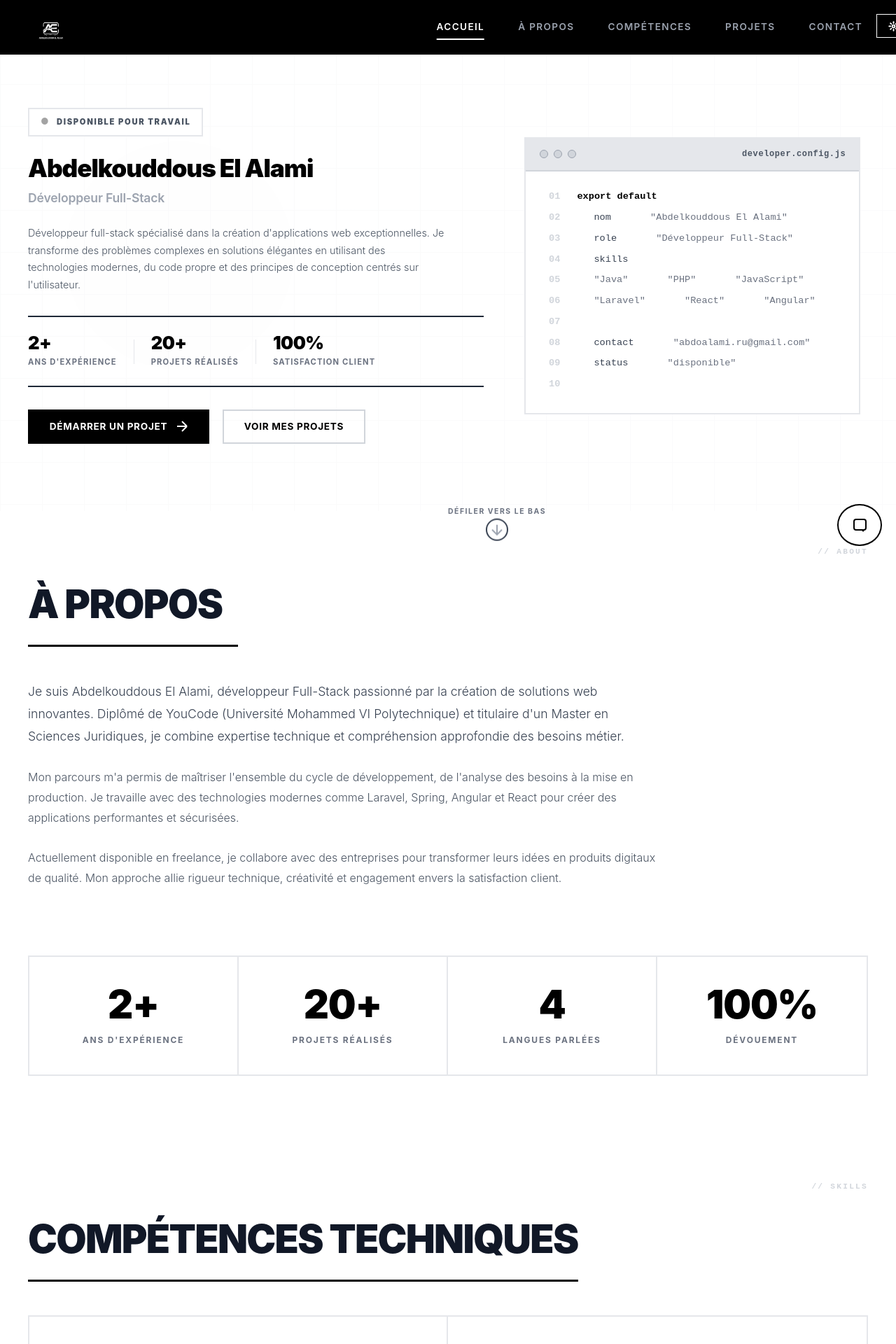
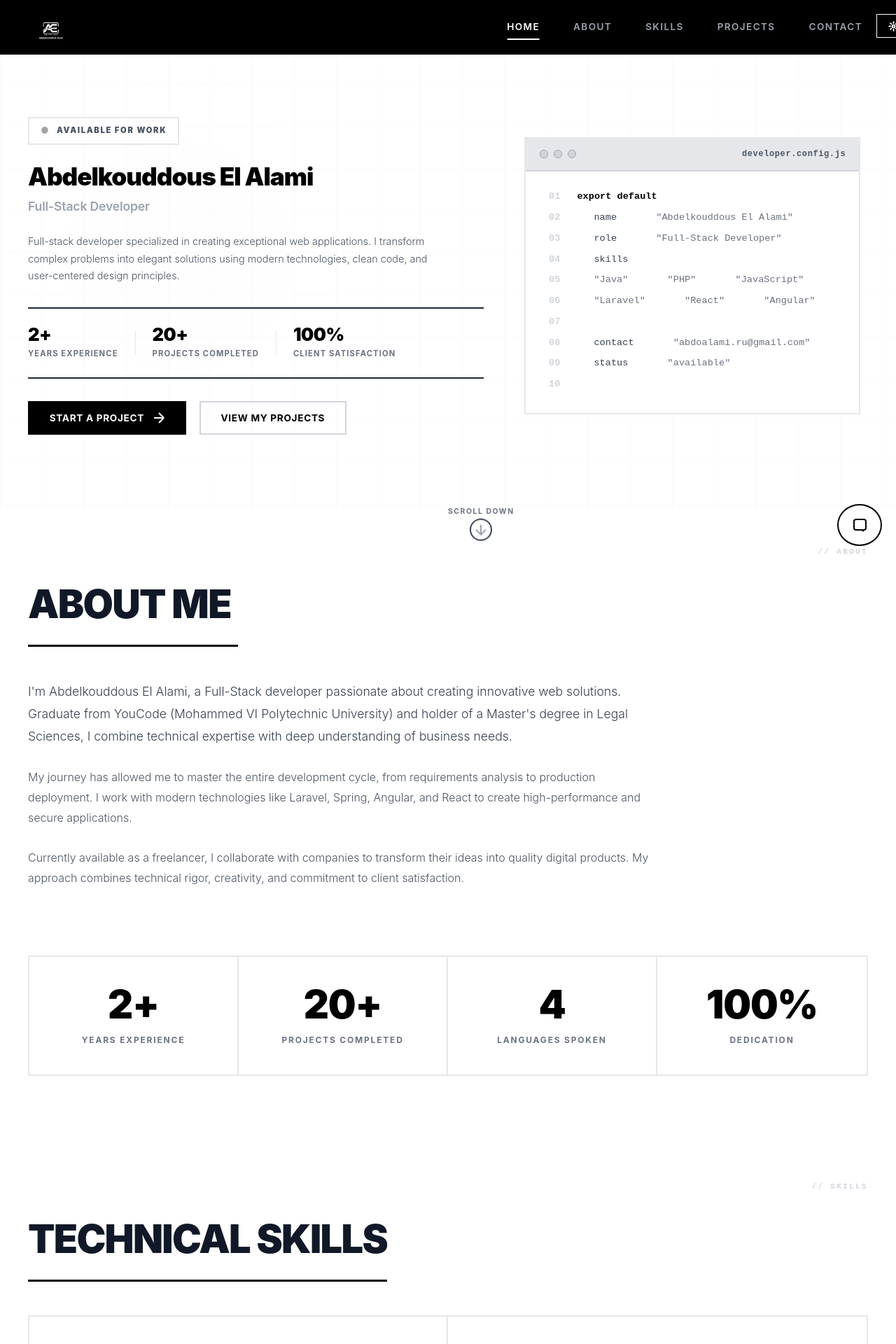
Before and after one commit to abdelkouddousalami/portfolioo, a React (Vite) app: page / in a window 1280 px wide. Shown: the top 1920 px of the page at 70% size. Built offline with nearby package versions, Linux system fonts and the light colour scheme.

Commit message:
english version

```diff
--- a/src/components/About.jsx
+++ b/src/components/About.jsx
@@ -3,42 +3,42 @@ import './About.css'
 function About() {
   return (
     <section id="about" className="about">
-      <h2>À Propos</h2>
+      <h2>About Me</h2>
       <div className="about-content">
         <div className="about-text">
           <p>
-            Je suis Abdelkouddous El Alami, développeur Full-Stack passionné par la création
-            de solutions web innovantes. Diplômé de YouCode (Université Mohammed VI Polytechnique)
-            et titulaire d'un Master en Sciences Juridiques, je combine expertise technique et
-            compréhension approfondie des besoins métier.
+            I'm Abdelkouddous El Alami, a Full-Stack developer passionate about creating
+            innovative web solutions. Graduate from YouCode (Mohammed VI Polytechnic University)
+            and holder of a Master's degree in Legal Sciences, I combine technical expertise with
+            deep understanding of business needs.
           </p>
           <p>
-            Mon parcours m'a permis de maîtriser l'ensemble du cycle de développement, de l'analyse
-            des besoins à la mise en production. Je travaille avec des technologies modernes comme
-            Laravel, Spring, Angular et React pour créer des applications performantes et sécurisées.
+            My journey has allowed me to master the entire development cycle, from requirements
+            analysis to production deployment. I work with modern technologies like Laravel,
+            Spring, Angular, and React to create high-performance and secure applications.
           </p>
           <p>
-            Actuellement disponible en freelance, je collabore avec des entreprises pour transformer
-            leurs idées en produits digitaux de qualité. Mon approche allie rigueur technique,
-            créativité et engagement envers la satisfaction client.
+            Currently available as a freelancer, I collaborate with companies to transform
+            their ideas into quality digital products. My approach combines technical rigor,
+            creativity, and commitment to client satisfaction.
           </p>
         </div>
         <div className="about-stats">
           <div className="stat-card">
             <h3>2+</h3>
-            <p>Ans d'Expérience</p>
+            <p>Years Experience</p>
           </div>
           <div className="stat-card">
             <h3>20+</h3>
-            <p>Projets Réalisés</p>
+            <p>Projects Completed</p>
           </div>
           <div className="stat-card">
             <h3>4</h3>
-            <p>Langues Parlées</p>
+            <p>Languages Spoken</p>
           </div>
           <div className="stat-card">
             <h3>100%</h3>
-            <p>Dévouement</p>
+            <p>Dedication</p>
           </div>
         </div>
       </div>
--- a/src/components/Contact.jsx
+++ b/src/components/Contact.jsx
@@ -28,8 +28,8 @@ function Contact() {
       <div className="contact-content">
         <div className="contact-info">
           <p className="contact-intro">
-            Je suis toujours ouvert aux opportunités de collaboration et aux nouveaux projets.
-            N'hésitez pas à me contacter pour discuter de vos besoins ou simplement échanger!
+            I'm always open to collaboration opportunities and new projects.
+            Feel free to contact me to discuss your needs or just to chat!
           </p>
           <div className="contact-methods">
             <div className="contact-method">
@@ -37,7 +37,7 @@ function Contact() {
                 <path d="M22 16.92v3a2 2 0 0 1-2.18 2 19.79 19.79 0 0 1-8.63-3.07 19.5 19.5 0 0 1-6-6 19.79 19.79 0 0 1-3.07-8.67A2 2 0 0 1 4.11 2h3a2 2 0 0 1 2 1.72 12.84 12.84 0 0 0 .7 2.81 2 2 0 0 1-.45 2.11L8.09 9.91a16 16 0 0 0 6 6l1.27-1.27a2 2 0 0 1 2.11-.45 12.84 12.84 0 0 0 2.81.7A2 2 0 0 1 22 16.92z"></path>
               </svg>
               <div>
-                <h4>Téléphone</h4>
+                <h4>Phone</h4>
                 <a href="tel:+212611394586">+212 6 11 39 45 86</a>
               </div>
             </div>
@@ -79,7 +79,7 @@ function Contact() {
         </div>
         <form className="contact-form" onSubmit={handleSubmit}>
           <div className="form-group">
-            <label htmlFor="name">Nom</label>
+            <label htmlFor="name">Name</label>
             <input
               type="text"
               id="name"
@@ -87,7 +87,7 @@ function Contact() {
               value={formData.name}
               onChange={handleChange}
               required
-              placeholder="Votre Nom"
+              placeholder="Your Name"
             />
           </div>
           <div className="form-group">
@@ -99,7 +99,7 @@ function Contact() {
               value={formData.email}
               onChange={handleChange}
               required
-              placeholder="votre.email@exemple.com"
+              placeholder="your.email@example.com"
             />
           </div>
           <div className="form-group">
@@ -111,10 +111,10 @@ function Contact() {
               onChange={handleChange}
               required
               rows="5"
-              placeholder="Votre message..."
+              placeholder="Your message..."
             ></textarea>
           </div>
-          <button type="submit" className="submit-btn">Envoyer le Message</button>
+          <button type="submit" className="submit-btn">Send Message</button>
         </form>
       </div>
     </section>
--- a/src/components/Footer.jsx
+++ b/src/components/Footer.jsx
@@ -36,10 +36,10 @@ function Footer() {
   ]
 
   const quickLinks = [
-    { name: 'Accueil', href: '#home' },
-    { name: 'À Propos', href: '#about' },
-    { name: 'Compétences', href: '#skills' },
-    { name: 'Projets', href: '#projects' },
+    { name: 'Home', href: '#home' },
+    { name: 'About', href: '#about' },
+    { name: 'Skills', href: '#skills' },
+    { name: 'Projects', href: '#projects' },
     { name: 'Contact', href: '#contact' }
   ]
 
@@ -60,17 +60,17 @@ function Footer() {
               <img src="/image-removebg-preview.png" alt="Logo" />
             </div>
             <p className="brand-description">
-              Développeur Full Stack passionné par la création d'expériences numériques exceptionnelles.
-              Spécialisé dans le développement web moderne et les solutions innovantes.
+              Full Stack Developer passionate about creating exceptional digital experiences.
+              Specialized in modern web development and innovative solutions.
             </p>
             <div className="footer-stats">
               <div className="stat-mini">
                 <span className="stat-number">20+</span>
-                <span className="stat-label">Projets</span>
+                <span className="stat-label">Projects</span>
               </div>
               <div className="stat-mini">
                 <span className="stat-number">2+</span>
-                <span className="stat-label">Années</span>
+                <span className="stat-label">Years</span>
               </div>
               <div className="stat-mini">
                 <span className="stat-number">10+</span>
@@ -81,7 +81,7 @@ function Footer() {
 
           {/* Quick Links */}
           <div className="footer-section">
-            <h4 className="footer-title">Navigation Rapide</h4>
+            <h4 className="footer-title">Quick Links</h4>
             <ul className="footer-links">
               {quickLinks.map((link, index) => (
                 <li key={index}>
@@ -106,13 +106,13 @@ function Footer() {
             </div>
             <div className="availability-badge">
               <span className="status-dot"></span>
-              <span>Disponible pour projets</span>
+              <span>Available for projects</span>
             </div>
           </div>
 
           {/* Contact & Social */}
           <div className="footer-section">
-            <h4 className="footer-title">Restons Connectés</h4>
+            <h4 className="footer-title">Stay Connected</h4>
             <div className="contact-info">
               <a href="mailto:abdoalami.ru@gmail.com" className="contact-item">
                 <svg width="16" height="16" viewBox="0 0 24 24" fill="none" stroke="currentColor" strokeWidth="2">
@@ -126,7 +126,7 @@ function Footer() {
                   <path d="M21 10c0 7-9 13-9 13s-9-6-9-13a9 9 0 0 1 18 0z"/>
                   <circle cx="12" cy="10" r="3"/>
                 </svg>
-                <span>Maroc</span>
+                <span>Morocco</span>
               </div>
             </div>
             <div className="footer-social">
@@ -151,17 +151,17 @@ function Footer() {
         <div className="footer-bottom">
           <div className="footer-bottom-content">
             <div className="copyright">
-              <p>&copy; {currentYear} Abdelkouddous El Alami. Tous droits réservés.</p>
+              <p>&copy; {currentYear} Abdelkouddous El Alami. All rights reserved.</p>
               <p className="footer-tagline">
                 <span className="code-bracket">{'<'}</span>
-                Développé avec React & Passion
+                Built with React & Passion
                 <span className="code-bracket">{'/>'}</span>
               </p>
             </div>
             <button
               onClick={scrollToTop}
               className="scroll-top-btn"
-              aria-label="Retour en haut"
+              aria-label="Back to top"
             >
               <svg width="20" height="20" viewBox="0 0 24 24" fill="none" stroke="currentColor" strokeWidth="2" strokeLinecap="round" strokeLinejoin="round">
                 <polyline points="18 15 12 9 6 15"/>
--- a/src/components/Header.jsx
+++ b/src/components/Header.jsx
@@ -30,10 +30,10 @@ function Header({ activeSection, setActiveSection }) {
         </div>
 
         <nav className={`nav ${menuOpen ? 'open' : ''}`}>
-          <a onClick={() => scrollToSection('home')} className={activeSection === 'home' ? 'active' : ''}>Accueil</a>
-          <a onClick={() => scrollToSection('about')} className={activeSection === 'about' ? 'active' : ''}>À Propos</a>
-          <a onClick={() => scrollToSection('skills')} className={activeSection === 'skills' ? 'active' : ''}>Compétences</a>
-          <a onClick={() => scrollToSection('projects')} className={activeSection === 'projects' ? 'active' : ''}>Projets</a>
+          <a onClick={() => scrollToSection('home')} className={activeSection === 'home' ? 'active' : ''}>Home</a>
+          <a onClick={() => scrollToSection('about')} className={activeSection === 'about' ? 'active' : ''}>About</a>
+          <a onClick={() => scrollToSection('skills')} className={activeSection === 'skills' ? 'active' : ''}>Skills</a>
+          <a onClick={() => scrollToSection('projects')} className={activeSection === 'projects' ? 'active' : ''}>Projects</a>
           <a onClick={() => scrollToSection('contact')} className={activeSection === 'contact' ? 'active' : ''}>Contact</a>
         </nav>
 
--- a/src/components/Hero.jsx
+++ b/src/components/Hero.jsx
@@ -16,42 +16,42 @@ function Hero() {
         <div className="hero-text">
           <div className="hero-label">
             <span className="label-indicator">●</span>
-            <span className="label-text">DISPONIBLE POUR TRAVAIL</span>
+            <span className="label-text">AVAILABLE FOR WORK</span>
           </div>
           <h1 className="hero-title">
             <span className="title-line">Abdelkouddous El Alami</span>
           </h1>
-          <p className="hero-subtitle">Développeur Full-Stack</p>
+          <p className="hero-subtitle">Full-Stack Developer</p>
           <p className="hero-description">
-            Développeur full-stack spécialisé dans la création d'applications web exceptionnelles.
-            Je transforme des problèmes complexes en solutions élégantes en utilisant des technologies
-            modernes, du code propre et des principes de conception centrés sur l'utilisateur.
+            Full-stack developer specialized in creating exceptional web applications.
+            I transform complex problems into elegant solutions using modern technologies,
+            clean code, and user-centered design principles.
           </p>
           <div className="hero-stats">
             <div className="stat-item">
               <span className="stat-number">2+</span>
-              <span className="stat-label">Ans d'Expérience</span>
+              <span className="stat-label">Years Experience</span>
             </div>
             <div className="stat-divider"></div>
             <div className="stat-item">
               <span className="stat-number">20+</span>
-              <span className="stat-label">Projets Réalisés</span>
+              <span className="stat-label">Projects Completed</span>
             </div>
             <div className="stat-divider"></div>
             <div className="stat-item">
               <span className="stat-number">100%</span>
-              <span className="stat-label">Satisfaction Client</span>
+              <span className="stat-label">Client Satisfaction</span>
             </div>
           </div>
           <div className="hero-buttons">
             <button className="primary-btn" onClick={scrollToContact}>
-              <span>Démarrer un Projet</span>
+              <span>Start a Project</span>
               <svg width="16" height="16" viewBox="0 0 16 16" fill="none">
                 <path d="M1 8H15M15 8L8 1M15 8L8 15" stroke="currentColor" strokeWidth="2"/>
               </svg>
             </button>
             <button className="secondary-btn" onClick={scrollToProjects}>
-              <span>Voir Mes Projets</span>
+              <span>View My Projects</span>
             </button>
           </div>
         </div>
@@ -72,11 +72,11 @@ function Hero() {
               </div>
               <div className="code-line">
                 <span className="line-number">02</span>
-                <span className="code-indent">  </span><span className="code-property">nom</span><span className="code-bracket">:</span> <span className="code-string">"Abdelkouddous El Alami"</span><span className="code-bracket">,</span>
+                <span className="code-indent">  </span><span className="code-property">name</span><span className="code-bracket">:</span> <span className="code-string">"Abdelkouddous El Alami"</span><span className="code-bracket">,</span>
               </div>
               <div className="code-line">
                 <span className="line-number">03</span>
-                <span className="code-indent">  </span><span className="code-property">role</span><span className="code-bracket">:</span> <span className="code-string">"Développeur Full-Stack"</span><span className="code-bracket">,</span>
+                <span className="code-indent">  </span><span className="code-property">role</span><span className="code-bracket">:</span> <span className="code-string">"Full-Stack Developer"</span><span className="code-bracket">,</span>
               </div>
               <div className="code-line">
                 <span className="line-number">04</span>
@@ -100,7 +100,7 @@ function Hero() {
               </div>
               <div className="code-line">
                 <span className="line-number">09</span>
-                <span className="code-indent">  </span><span className="code-property">status</span><span className="code-bracket">:</span> <span className="code-string">"disponible"</span>
+                <span className="code-indent">  </span><span className="code-property">status</span><span className="code-bracket">:</span> <span className="code-string">"available"</span>
               </div>
               <div className="code-line">
                 <span className="line-number">10</span>
@@ -111,7 +111,7 @@ function Hero() {
         </div>
       </div>
       <div className="scroll-indicator" onClick={() => document.getElementById('about')?.scrollIntoView({ behavior: 'smooth' })}>
-        <div className="scroll-text">Défiler vers le bas</div>
+        <div className="scroll-text">Scroll down</div>
         <div className="scroll-icon">
           <svg width="24" height="24" viewBox="0 0 24 24" fill="none" stroke="currentColor" strokeWidth="2">
             <path d="M12 5v14M19 12l-7 7-7-7"/>
--- a/src/components/Projects.jsx
+++ b/src/components/Projects.jsx
@@ -4,35 +4,35 @@ function Projects() {
   const projects = [
     {
       title: "FX Deals - Data Warehouse System",
-      description: "Système robuste de gestion de transactions FX (Foreign Exchange) avec validation complète des données, prévention des doublons, gestion d'erreurs avancée et tests unitaires complets. Déploiement Docker avec PostgreSQL, logging détaillé et API REST sécurisée.",
+      description: "Robust FX (Foreign Exchange) transaction management system with complete data validation, duplicate prevention, advanced error handling, and comprehensive unit testing. Docker deployment with PostgreSQL, detailed logging, and secure REST API.",
       technologies: ["Spring Boot", "Java", "PostgreSQL", "Docker", "JUnit", "Maven", "REST API"],
       github: "https://github.com/abdelkouddousalami/FX-deals.git",
       demo: "#"
     },
     {
-      title: "l3ochaq.ma - Plateforme E-commerce Bijoux",
-      description: "Plateforme moderne de vente de bijoux avec gestion multi-utilisateurs, système d'achat sécurisé, messagerie instantanée et chatbot IA. Interface responsive avec SEO avancé.",
+      title: "l3ochaq.ma - Jewelry E-commerce Platform",
+      description: "Modern jewelry sales platform with multi-user management, secure purchasing system, instant messaging, and AI chatbot. Responsive interface with advanced SEO.",
       technologies: ["Laravel", "MySQL", "React.js", "Bootstrap"],
       github: "#",
       demo: "https://l3ochaq.ma"
     },
     {
-      title: "Le7rayfi - Plateforme Marocaine des Artisans",
-      description: "Première plateforme digitale au Maroc connectant artisans et clients. Offre des services de formation professionnelle, opportunités d'emploi, promotion des services avec système de réservation en ligne, comparaison de prix transparente et accès à des artisans certifiés dans toutes les villes.",
+      title: "Le7rayfi - Moroccan Artisan Platform",
+      description: "First digital platform in Morocco connecting artisans and clients. Offers professional training services, job opportunities, service promotion with online booking system, transparent price comparison, and access to certified artisans in all cities.",
       technologies: ["Laravel", "MySQL", "JavaScript", "Bootstrap", "SEO"],
       github: "#",
       demo: "https://www.le7rayfi.com/"
     },
     {
-      title: "Culturoo - Plateforme d'Hospitalité Marocaine",
-      description: "Plateforme complète connectant les voyageurs internationaux avec des familles marocaines authentiques. Système de réservation en temps réel, messagerie instantanée, vérification d'identité, tableau de bord administrateur et SEO avancé avec génération de sitemap.",
+      title: "Culturoo - Moroccan Hospitality Platform",
+      description: "Complete platform connecting international travelers with authentic Moroccan families. Real-time booking system, instant messaging, identity verification, admin dashboard, and advanced SEO with sitemap generation.",
       technologies: ["Laravel 12", "PHP 8.2+", "TailwindCSS 4", "Alpine.js", "SQLite", "Vite"],
       github: "https://github.com/abdelkouddousalami/cultaroo.git",
       demo: "#"
     },
     {
-      title: "Système de Télé-Expertise Médicale",
-      description: "Plateforme de coordination entre médecins généralistes et spécialistes pour optimiser le parcours patient. Gestion complète des consultations, file d'attente intelligente, système de réservation de créneaux et télé-expertise synchrone/asynchrone avec authentification sécurisée et protection CSRF.",
+      title: "Medical Tele-Expertise System",
+      description: "Coordination platform between general practitioners and specialists to optimize patient journey. Complete consultation management, intelligent queue system, appointment slot booking, and synchronous/asynchronous tele-expertise with secure authentication and CSRF protection.",
       technologies: ["Java", "Jakarta EE", "JPA/Hibernate", "JSP/JSTL", "Tomcat", "Maven", "JUnit/Mockito"],
       github: "https://github.com/abdelkouddousalami/t-l--expertise-m-dicale.git",
       demo: "#"
@@ -41,7 +41,7 @@ function Projects() {
 
   return (
     <section id="projects" className="projects">
-      <h2>Projets Réalisés</h2>
+      <h2>Completed Projects</h2>
       <div className="projects-grid">
         {projects.map((project, index) => (
           <div key={index} className="project-card">
@@ -63,7 +63,7 @@ function Projects() {
                   </svg>
                 </a>
                 <a href={project.demo} className="project-link">
-                  <span>Demo Live</span>
+                  <span>Live Demo</span>
                   <svg width="16" height="16" viewBox="0 0 24 24" fill="none" stroke="currentColor" strokeWidth="2">
                     <path d="M18 13v6a2 2 0 0 1-2 2H5a2 2 0 0 1-2-2V8a2 2 0 0 1 2-2h6"></path>
                     <polyline points="15 3 21 3 21 9"></polyline>
--- a/src/components/Skills.jsx
+++ b/src/components/Skills.jsx
@@ -3,7 +3,7 @@ import './Skills.css'
 function Skills() {
   const skillCategories = [
     {
-      title: "Langages",
+      title: "Languages",
       skills: [
         { name: "Java", level: 90 },
         { name: "PHP", level: 90 },
@@ -21,7 +21,7 @@ function Skills() {
       ]
     },
     {
-      title: "Bases de données",
+      title: "Databases",
       skills: [
         { name: "MySQL", level: 90 },
         { name: "PostgreSQL", level: 85 },
@@ -30,7 +30,7 @@ function Skills() {
       ]
     },
     {
-      title: "Outils & Design",
+      title: "Tools & Design",
       skills: [
         { name: "Git / Docker", level: 85 },
         { name: "Jenkins / GitLab CI/CD", level: 80 },
@@ -42,7 +42,7 @@ function Skills() {
 
   return (
     <section id="skills" className="skills">
-      <h2>Compétences Techniques</h2>
+      <h2>Technical Skills</h2>
       <div className="skills-grid">
         {skillCategories.map((category, index) => (
           <div key={index} className="skill-category">
```
